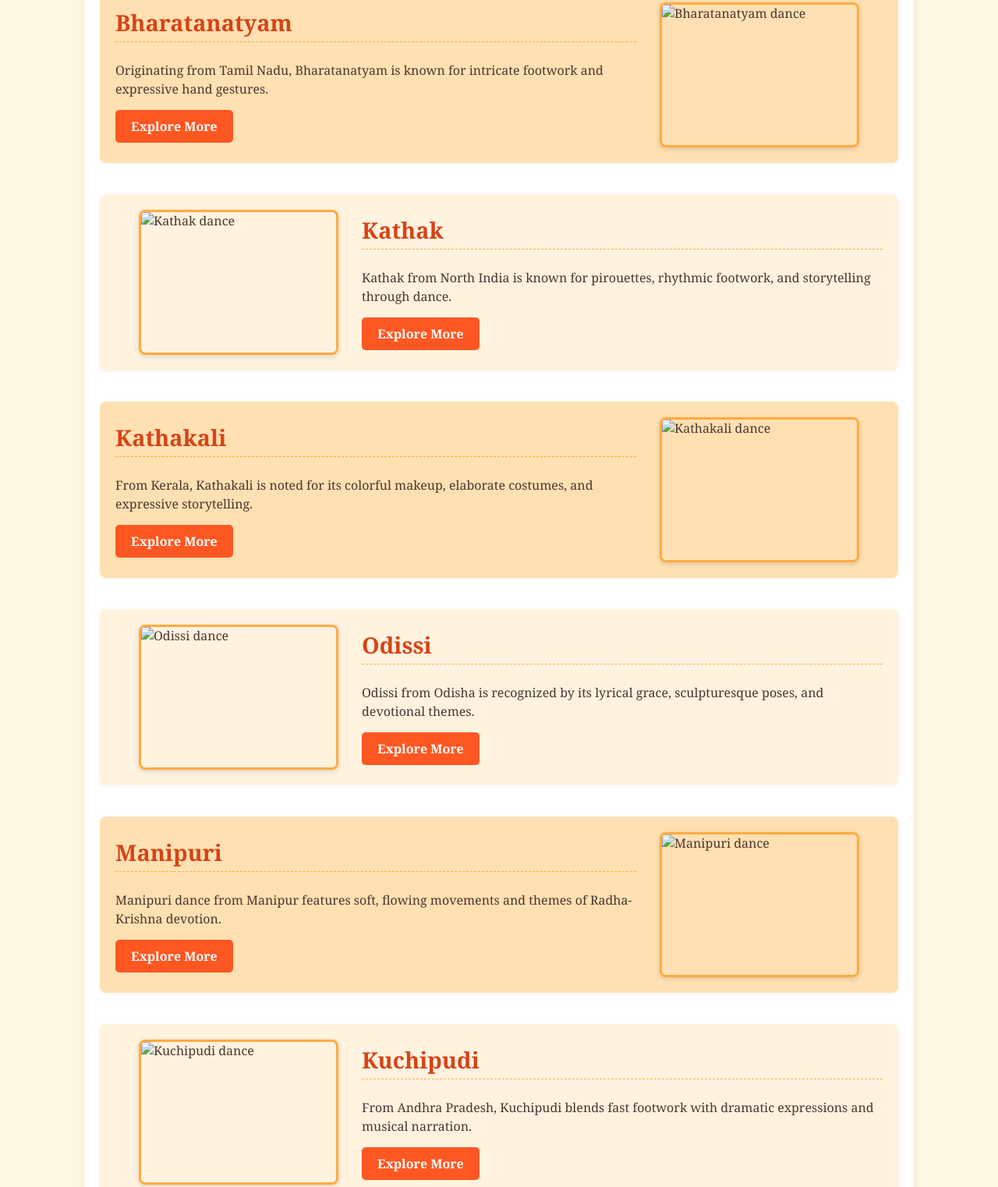
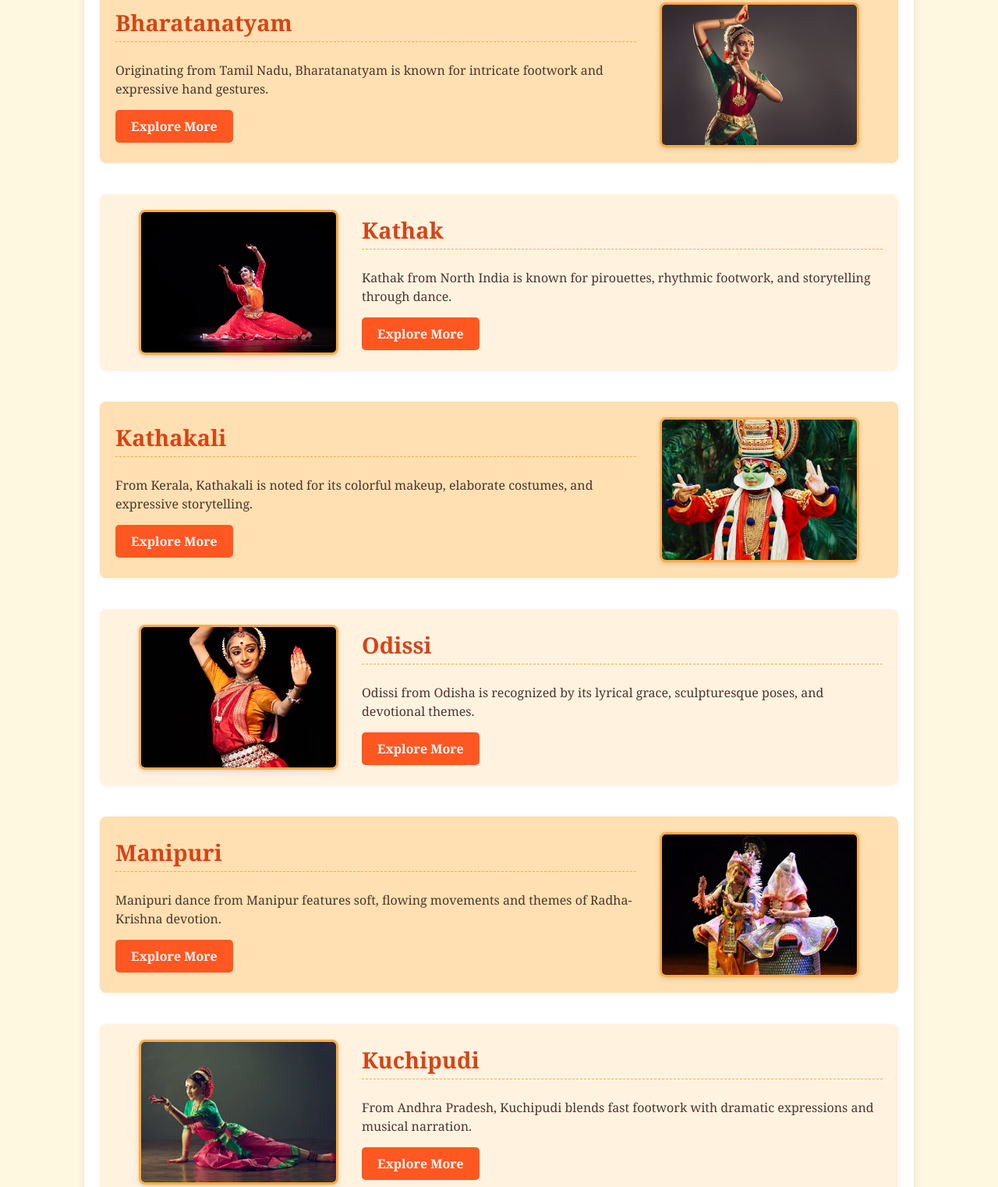
Before and after one commit to Nithya023/Dance, a plain HTML site: page index.html in a window 1280 px wide. Shown: the part 374-1896 px from the top of the page at 78% size. Drawn offline with Linux system fonts and the light colour scheme.

Commit message:
Update index.html

```diff
--- a/index.html
+++ b/index.html
@@ -115,7 +115,7 @@
         </section>
 
         <section class="dance-section">
-            <img src="images/bharatanatyam.jpg" alt="Bharatanatyam dance">
+            <img src="bharatanatyam.jpg" alt="Bharatanatyam dancer">
             <div class="dance-content">
                 <h2>Bharatanatyam</h2>
                 <p>Originating from Tamil Nadu, Bharatanatyam is known for intricate footwork and expressive hand gestures.</p>
@@ -124,7 +124,7 @@
         </section>
 
         <section class="dance-section">
-            <img src="images/kathak.jpg" alt="Kathak dance">
+            <img src="kathak.jpg" alt="Kathak dancer">
             <div class="dance-content">
                 <h2>Kathak</h2>
                 <p>Kathak from North India is known for pirouettes, rhythmic footwork, and storytelling through dance.</p>
@@ -133,7 +133,7 @@
         </section>
 
         <section class="dance-section">
-            <img src="images/kathakali.jpg" alt="Kathakali dance">
+            <img src="kathakali.jpg" alt="Kathakali dancer">
             <div class="dance-content">
                 <h2>Kathakali</h2>
                 <p>From Kerala, Kathakali is noted for its colorful makeup, elaborate costumes, and expressive storytelling.</p>
@@ -142,7 +142,7 @@
         </section>
 
         <section class="dance-section">
-            <img src="images/odissi.jpg" alt="Odissi dance">
+            <img src="odissi.jpg" alt="Odissi dancer">
             <div class="dance-content">
                 <h2>Odissi</h2>
                 <p>Odissi from Odisha is recognized by its lyrical grace, sculpturesque poses, and devotional themes.</p>
@@ -151,7 +151,7 @@
         </section>
 
         <section class="dance-section">
-            <img src="images/manipuri.jpg" alt="Manipuri dance">
+            <img src="manipuri.jpg" alt="Manipuri dancer">
             <div class="dance-content">
                 <h2>Manipuri</h2>
                 <p>Manipuri dance from Manipur features soft, flowing movements and themes of Radha-Krishna devotion.</p>
@@ -160,7 +160,7 @@
         </section>
 
         <section class="dance-section">
-            <img src="images/kuchipudi.jpg" alt="Kuchipudi dance">
+            <img src="kuchipudi.jpg" alt="Kuchipudi dancer">
             <div class="dance-content">
                 <h2>Kuchipudi</h2>
                 <p>From Andhra Pradesh, Kuchipudi blends fast footwork with dramatic expressions and musical narration.</p>
```
